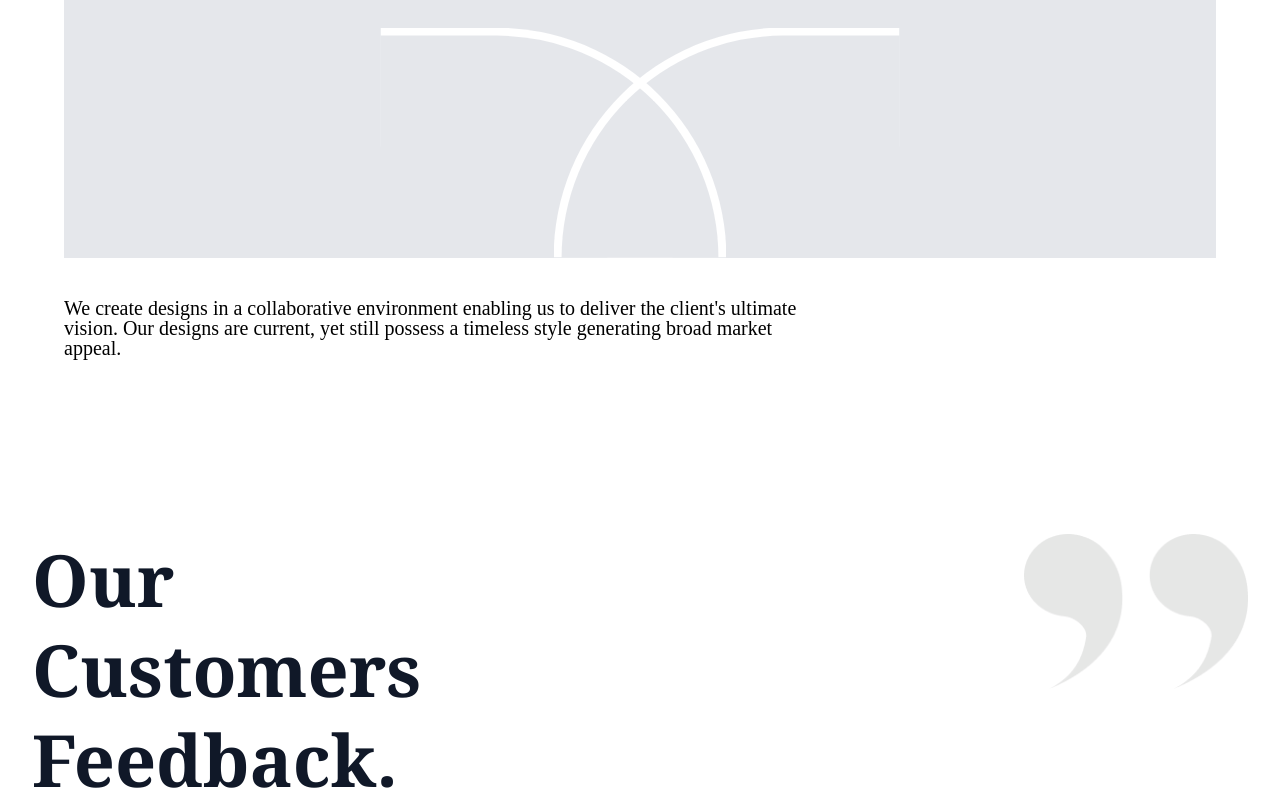
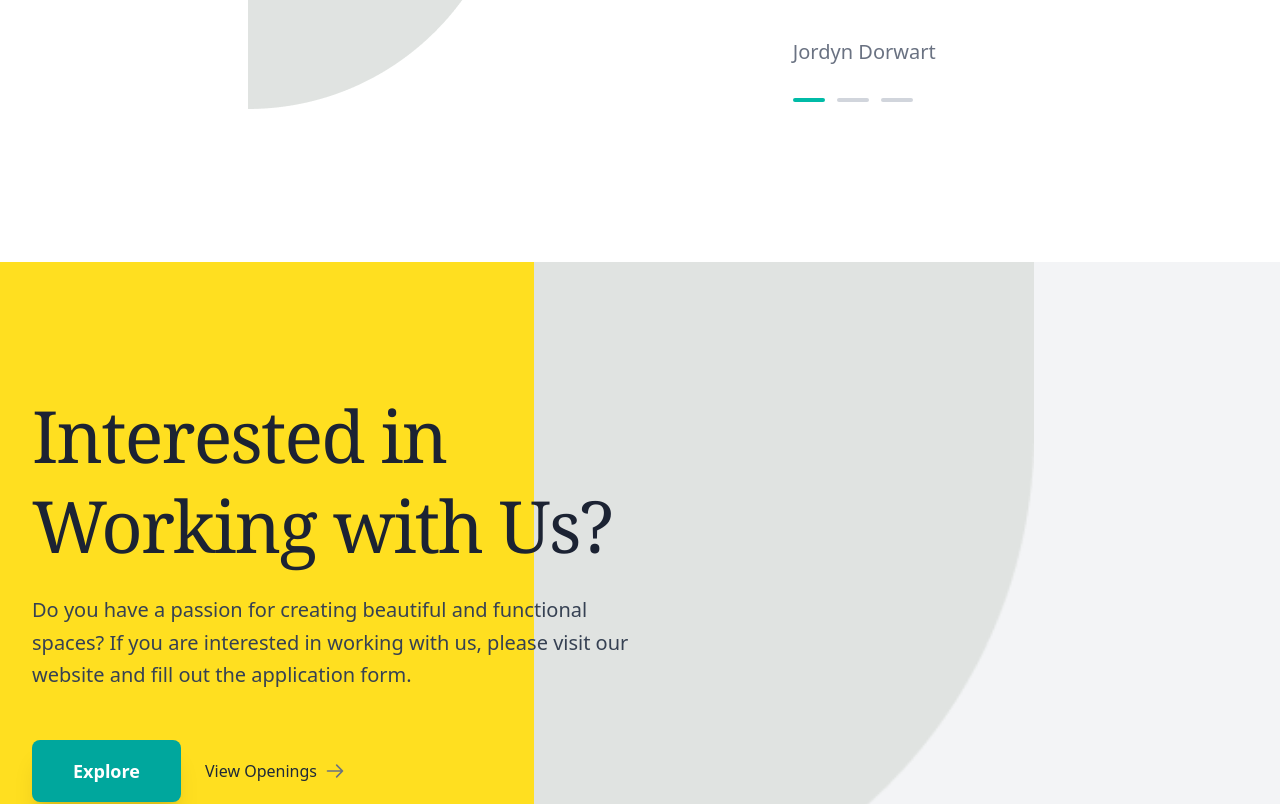
Before and after one commit to aayasIbrahim/Interior-Landing-Page, a Next.js app: page / in a window 1280 px wide. Shown: the part 4780-5584 px from the top of the page. Built offline with nearby package versions, Linux system fonts and the light colour scheme.

Commit message:
CallToAction section is added

```diff
--- a/src/app/page.tsx
+++ b/src/app/page.tsx
@@ -4,7 +4,8 @@ import DreamSpaceSection from "@/components/DreamSpaceSection";
 import AmazingProjectsSection from "@/components/AmazingProjectsSection";
 import Footer from "@/components/Footer";
 import TestimonialsSection from "@/components/TestimonialsSection";
-import UniqueDesignsSection from "@/components/UniqueDesignsSection";
+import CallToAction from "@/components/CallToAction";
+// import UniqueDesignsSection from "@/components/UniqueDesignsSection";
 
 
 export default function Home() {
@@ -14,8 +15,9 @@ export default function Home() {
     <Hero/>
     <DreamSpaceSection/>
     <AmazingProjectsSection/>
-    <UniqueDesignsSection/>
+    {/* <UniqueDesignsSection/> */}
     <TestimonialsSection/>
+    <CallToAction/>
     <Footer/>
     </>
   );
--- /dev/null
+++ b/src/components/CallToAction.tsx
@@ -0,0 +1,72 @@
+import React from "react";
+import Image from "next/image";
+
+const CallToAction = () => {
+  return (
+    // Outer container: Softer background for a premium look.
+    <div className="bg-yellow-300 relative overflow-hidden py-16 sm:py-24 lg:py-32">
+      <div className="max-w-7xl mx-auto px-4 sm:px-6 lg:px-8 flex flex-col lg:flex-row items-center justify-between">
+        {/* Content Area */}
+        <div className="relative z-10 max-w-lg lg:max-w-2xl text-center lg:text-left mb-10 lg:mb-0">
+          {/* Headline: Deeper, richer text color and clearer structure */}
+          <h2 className="text-5xl sm:text-6xl md:text-7xl font-serif text-[#1C2333] leading-tight mb-6 tracking-tight">
+            <span className="block">Interested in</span>
+            <span className="block">Working with Us?</span>
+          </h2>
+
+          {/* Body Text: Improved line height for readability */}
+          <p className="text-xl text-gray-700 leading-relaxed mb-12 lg:pr-12">
+            Do you have a passion for creating beautiful and functional spaces?
+            If you are interested in working with us, please visit our website
+            and fill out the application form.
+          </p>
+
+          {/* Button and Link/Arrow Group */}
+          <div className="flex items-center justify-center lg:justify-start space-x-6">
+            <a
+              href="#"
+              // Updated Button: Stronger teal, hover effect, and shadow for pop.
+              className="inline-flex items-center px-10 py-4 border border-transparent text-lg font-semibold rounded-lg shadow-xl text-white bg-[#00A79D] hover:bg-[#008A82] transition duration-300 transform hover:scale-105"
+            >
+              Explore
+            </a>
+
+            {/* The arrow is now part of a linked text for better context */}
+            <a
+              href="#"
+              className="flex items-center text-gray-800 hover:text-[#00A79D] transition duration-300 group"
+            >
+              <span className="text-base font-medium mr-2">View Openings</span>
+              {/* Simple Right Arrow Icon */}
+              <svg
+                className="h-5 w-5 text-gray-500 group-hover:text-[#00A79D] transition-all group-hover:translate-x-1"
+                xmlns="http://www.w3.org/2000/svg"
+                fill="none"
+                viewBox="0 0 24 24"
+                stroke="currentColor"
+              >
+                <path
+                  strokeLinecap="round"
+                  strokeLinejoin="round"
+                  strokeWidth={2}
+                  d="M14 5l7 7m0 0l-7 7m7-7H3"
+                />
+              </svg>
+            </a>
+          </div>
+        </div>
+
+        {/* Background Shapes/Graphics - Simplified and modern look */}
+        {/* Using a subtle, large circle element for visual interest */}
+        <div className="hidden lg:block absolute right-0 top-0 w-3/5 h-full ">
+          {/* Large, soft gray shape that sits behind the content */}
+          <div className="absolute right-[-20%] top-[-20%] w-[1200px] h-[1200px] bg-gray-100 rounded-full transform translate-x-1/4">
+            <Image src="/client.png" alt="client" width={500} height={500} className="mt-[30px]" />
+          </div>
+        </div>
+      </div>
+    </div>
+  );
+};
+
+export default CallToAction;
```
